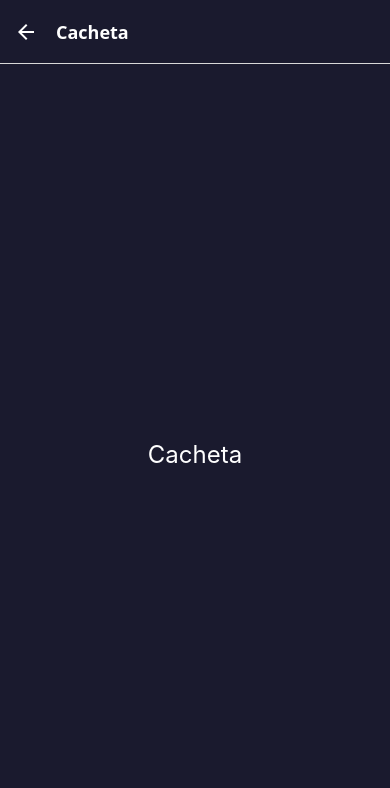
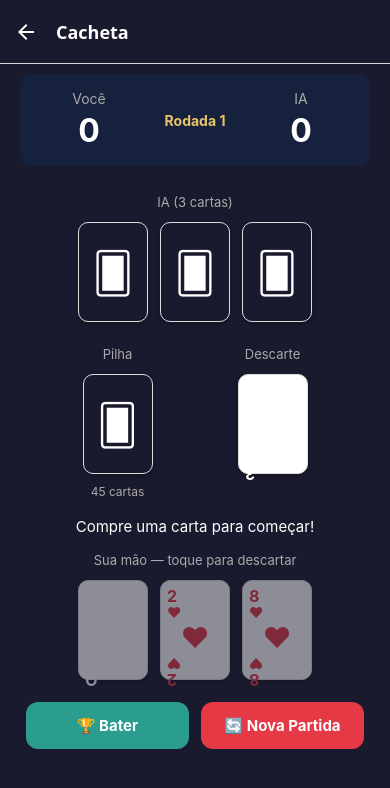
Before and after one commit to EnzoZago10/CartasApp, a React Native app: screen /Cacheta in a window 390 px wide. Shown: the top 788 px of the page. Built offline with nearby package versions, Linux system fonts and the light colour scheme.

Commit message:
feat: criar tela da Cacheta

```diff
--- a/src/game/cachetaRules.js
+++ b/src/game/cachetaRules.js
@@ -0,0 +1,25 @@
+import { valorNumerico } from './deck';
+
+// Verifica se a mão tem uma trinca (3 cartas do mesmo valor)
+export function temTrincia(mao) {
+  return mao.every(c => c.valor === mao[0].valor);
+}
+
+// Verifica se a mão tem uma sequência do mesmo naipe
+export function temSequencia(mao) {
+  const mesmosNaipe = mao.every(c => c.naipe === mao[0].naipe);
+  if (!mesmosNaipe) return false;
+
+  const valores = mao.map(c => valorNumerico(c)).sort((a, b) => a - b);
+  return valores[1] === valores[0] + 1 && valores[2] === valores[1] + 1;
+}
+
+// Verifica se pode bater
+export function podeBater(mao) {
+  return temTrincia(mao) || temSequencia(mao);
+}
+
+// Calcula a pontuação da mão (soma dos valores)
+export function calcularPontuacao(mao) {
+  return mao.reduce((total, c) => total + valorNumerico(c), 0);
+}
--- a/src/screens/CachetaScreen.jsx
+++ b/src/screens/CachetaScreen.jsx
@@ -1,14 +1,272 @@
-import { View, Text, StyleSheet } from 'react-native';
+import { useState, useEffect } from 'react';
+import { View, Text, TouchableOpacity, StyleSheet, Alert, FlatList } from 'react-native';
+import { criarBaralho, embaralhar } from '../game/deck';
+import { podeBater, calcularPontuacao } from '../game/cachetaRules';
+import { iaDescartarCacheta, iaVerificarBateCacheta } from '../game/aiLogic';
+import Card from '../components/Card';
+import ScoreBoard from '../components/ScoreBoard';
 
-export default function TrucoScreen() {
+export default function CachetaScreen() {
+  const [maoJogador, setMaoJogador]     = useState([]);
+  const [maoIA, setMaoIA]               = useState([]);
+  const [pilha, setPilha]               = useState([]);
+  const [descarte, setDescarte]         = useState([]);
+  const [pontos, setPontos]             = useState({ jogador: 0, ia: 0 });
+  const [rodada, setRodada]             = useState(1);
+  const [mensagem, setMensagem]         = useState('Compre uma carta para começar!');
+  const [cartaComprada, setCartaComprada] = useState(null);
+  const [fase, setFase]                 = useState('comprar'); // 'comprar' ou 'descartar'
+
+  useEffect(() => { iniciarPartida(); }, []);
+
+  function iniciarPartida() {
+    const baralho = embaralhar(criarBaralho());
+    setMaoJogador(baralho.slice(0, 3));
+    setMaoIA(baralho.slice(3, 6));
+    setPilha(baralho.slice(7));
+    setDescarte([baralho[6]]);
+    setCartaComprada(null);
+    setFase('comprar');
+    setRodada(1);
+    setMensagem('Compre uma carta para começar!');
+  }
+
+  function comprarDaPilha() {
+    if (fase !== 'comprar') return;
+    if (pilha.length === 0) {
+      setMensagem('Pilha vazia!');
+      return;
+    }
+    const carta = pilha[0];
+    setPilha(prev => prev.slice(1));
+    setCartaComprada(carta);
+    setMaoJogador(prev => [...prev, carta]);
+    setFase('descartar');
+    setMensagem('Agora descarte uma carta da sua mão.');
+  }
+
+  function comprarDoDescarte() {
+    if (fase !== 'comprar') return;
+    if (descarte.length === 0) return;
+    const carta = descarte[descarte.length - 1];
+    setDescarte(prev => prev.slice(0, -1));
+    setCartaComprada(carta);
+    setMaoJogador(prev => [...prev, carta]);
+    setFase('descartar');
+    setMensagem('Agora descarte uma carta da sua mão.');
+  }
+
+  function descartarCarta(carta) {
+    if (fase !== 'descartar') return;
+    const novaMao = maoJogador.filter(c => c !== carta);
+    setMaoJogador(novaMao);
+    setDescarte(prev => [...prev, carta]);
+    setCartaComprada(null);
+    setFase('comprar');
+    setMensagem('Sua vez! Compre uma carta.');
+
+    // Verifica se pode bater
+    if (podeBater(novaMao)) {
+      setMensagem('Você pode bater! Clique em Bater.');
+      return;
+    }
+
+    // Vez da IA
+    setTimeout(() => turnoIA(novaMao), 800);
+  }
+
+  function turnoIA(maoAtualJogador) {
+    setMensagem('IA está jogando...');
+
+    // IA compra da pilha
+    if (pilha.length === 0) return;
+    const cartaCompradaIA = pilha[0];
+    const novaPilha = pilha.slice(1);
+    setPilha(novaPilha);
+
+    const novaMaoIA = [...maoIA, cartaCompradaIA];
+
+    // IA verifica se pode bater
+    if (iaVerificarBateCacheta(novaMaoIA)) {
+      const novosPontos = { ...pontos, ia: pontos.ia + 1 };
+      setPontos(novosPontos);
+      Alert.alert('😢 A IA bateu!', `Placar: Você ${novosPontos.jogador} x ${novosPontos.ia} IA`, [
+        { text: 'Nova Partida', onPress: iniciarPartida },
+      ]);
+      return;
+    }
+
+    // IA descarta
+    const cartaDescartadaIA = iaDescartarCacheta(novaMaoIA, null);
+    const maoIAFinal = novaMaoIA.filter(c => c !== cartaDescartadaIA);
+    setMaoIA(maoIAFinal);
+    setDescarte(prev => [...prev, cartaDescartadaIA]);
+    setMensagem('Sua vez! Compre uma carta.');
+  }
+
+  function bater() {
+    if (!podeBater(maoJogador)) {
+      setMensagem('Você ainda não pode bater!');
+      return;
+    }
+    const novosPontos = { ...pontos, jogador: pontos.jogador + 1 };
+    setPontos(novosPontos);
+    Alert.alert('🏆 Você bateu!', `Placar: Você ${novosPontos.jogador} x ${novosPontos.ia} IA`, [
+      { text: 'Nova Partida', onPress: iniciarPartida },
+    ]);
+  }
+
+  const topoDescarte = descarte.length > 0 ? descarte[descarte.length - 1] : null;
+
   return (
     <View style={styles.container}>
-      <Text style={styles.texto}>Cacheta</Text>
+
+      <ScoreBoard
+        pontuacaoJogador={pontos.jogador}
+        pontuacaoIA={pontos.ia}
+        rodada={rodada}
+      />
+
+      {/* Cartas da IA (viradas) */}
+      <View style={styles.secao}>
+        <Text style={styles.label}>IA ({maoIA.length} cartas)</Text>
+        <View style={styles.maoContainer}>
+          {maoIA.map((_, i) => (
+            <Card key={i} carta={{ valor: '?', naipe: 'paus' }} virada />
+          ))}
+        </View>
+      </View>
+
+      {/* Pilha e Descarte */}
+      <View style={styles.pilhasContainer}>
+        <View style={styles.pilha}>
+          <Text style={styles.label}>Pilha</Text>
+          <TouchableOpacity onPress={comprarDaPilha} disabled={fase !== 'comprar'}>
+            <Card carta={{ valor: '?', naipe: 'paus' }} virada />
+          </TouchableOpacity>
+          <Text style={styles.qtd}>{pilha.length} cartas</Text>
+        </View>
+
+        <View style={styles.pilha}>
+          <Text style={styles.label}>Descarte</Text>
+          {topoDescarte
+            ? <TouchableOpacity onPress={comprarDoDescarte} disabled={fase !== 'comprar'}>
+                <Card carta={topoDescarte} desabilitada={fase !== 'comprar'} />
+              </TouchableOpacity>
+            : <View style={styles.espacoCarta} />
+          }
+        </View>
+      </View>
+
+      {/* Mensagem */}
+      <Text style={styles.mensagem}>{mensagem}</Text>
+
+      {/* Mão do jogador */}
+      <View style={styles.secao}>
+        <Text style={styles.label}>Sua mão — toque para descartar</Text>
+        <View style={styles.maoContainer}>
+          {maoJogador.map((carta, i) => (
+            <Card
+              key={i}
+              carta={carta}
+              onPress={() => descartarCarta(carta)}
+              desabilitada={fase !== 'descartar'}
+            />
+          ))}
+        </View>
+      </View>
+
+      {/* Botões */}
+      <View style={styles.botoesContainer}>
+        <TouchableOpacity
+          style={[styles.botao, styles.botaoBater]}
+          onPress={bater}
+        >
+          <Text style={styles.botaoTexto}>🏆 Bater</Text>
+        </TouchableOpacity>
+
+        <TouchableOpacity
+          style={[styles.botao, styles.botaoNovo]}
+          onPress={iniciarPartida}
+        >
+          <Text style={styles.botaoTexto}>🔄 Nova Partida</Text>
+        </TouchableOpacity>
+      </View>
+
     </View>
   );
 }
 
 const styles = StyleSheet.create({
-  container: { flex: 1, alignItems: 'center', justifyContent: 'center', backgroundColor: '#1a1a2e' },
-  texto: { color: '#fff', fontSize: 24 },
+  container: {
+    flex: 1,
+    backgroundColor: '#1a1a2e',
+    paddingTop: 10,
+  },
+  secao: {
+    alignItems: 'center',
+    marginVertical: 8,
+  },
+  label: {
+    color: '#aaa',
+    fontSize: 13,
+    marginBottom: 6,
+  },
+  maoContainer: {
+    flexDirection: 'row',
+    justifyContent: 'center',
+  },
+  pilhasContainer: {
+    flexDirection: 'row',
+    justifyContent: 'space-around',
+    marginVertical: 10,
+    paddingHorizontal: 40,
+  },
+  pilha: {
+    alignItems: 'center',
+  },
+  qtd: {
+    color: '#aaa',
+    fontSize: 12,
+    marginTop: 4,
+  },
+  espacoCarta: {
+    width: 70,
+    height: 100,
+    borderRadius: 10,
+    borderWidth: 2,
+    borderColor: '#333',
+    borderStyle: 'dashed',
+  },
+  mensagem: {
+    color: '#fff',
+    fontSize: 15,
+    textAlign: 'center',
+    marginVertical: 8,
+    paddingHorizontal: 20,
+  },
+  botoesContainer: {
+    flexDirection: 'row',
+    justifyContent: 'space-around',
+    paddingHorizontal: 20,
+    marginTop: 8,
+  },
+  botao: {
+    flex: 1,
+    padding: 14,
+    borderRadius: 12,
+    alignItems: 'center',
+    marginHorizontal: 6,
+  },
+  botaoBater: {
+    backgroundColor: '#2a9d8f',
+  },
+  botaoNovo: {
+    backgroundColor: '#e63946',
+  },
+  botaoTexto: {
+    color: '#fff',
+    fontSize: 15,
+    fontWeight: 'bold',
+  },
 });
```
